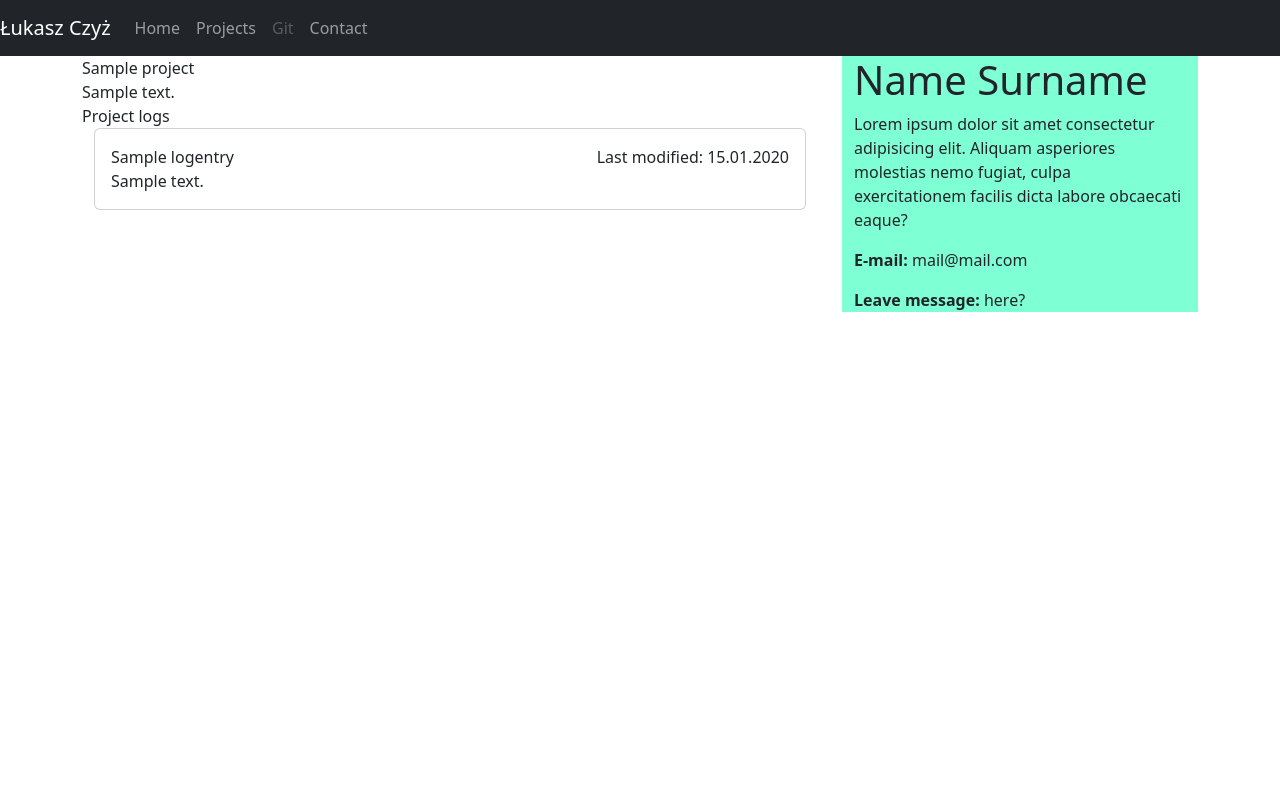
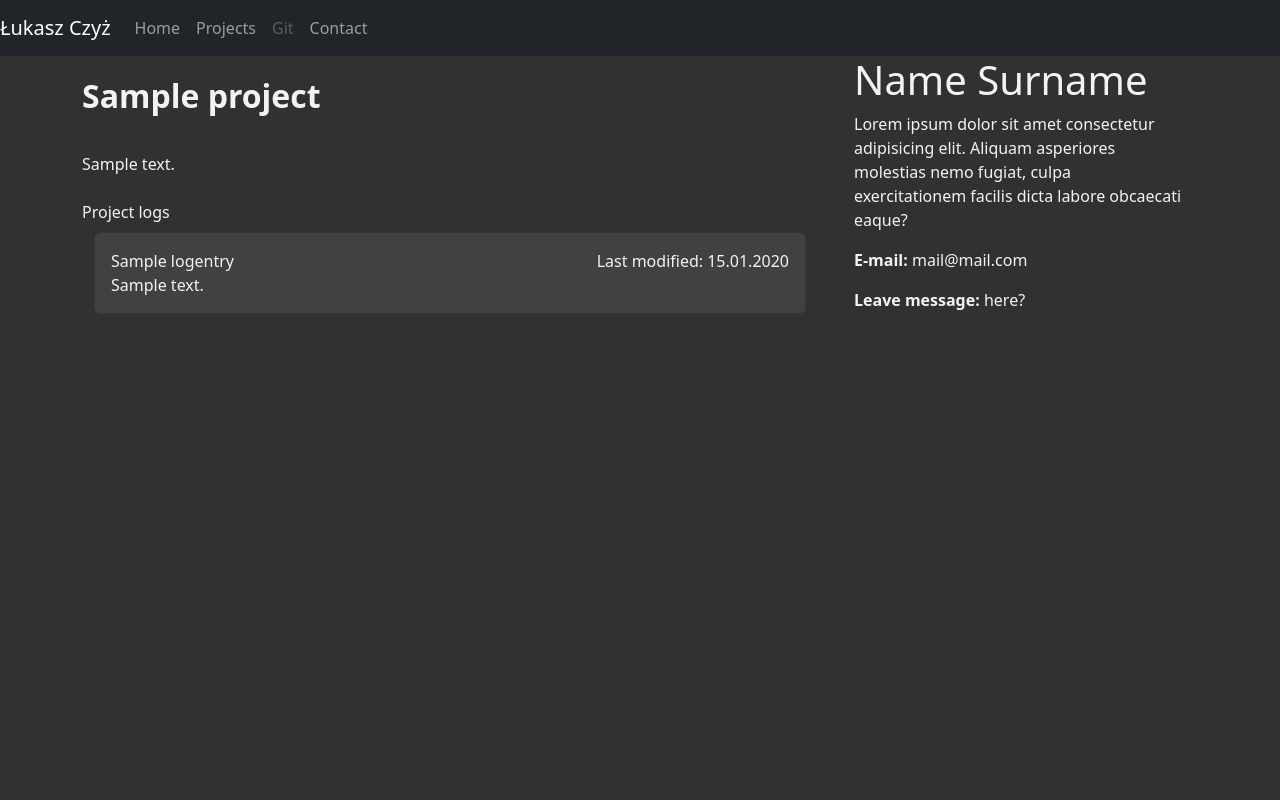
Before and after one commit to czyzlukasz/lukaszczyzdotcom, a Django app: a page that uses logbook/templates/logbook/project_detail.html in a window 1280 px wide. Run offline with Django 4.2, Linux system fonts and the light colour scheme; tables that the repository leaves empty hold one stand-in row (values such as "Sample post").

Commit message:
Unified style for logbook

```diff
--- a/landing_page/static/landing_page/style.css
+++ b/landing_page/static/landing_page/style.css
@@ -1,9 +1,4 @@
-.special {
-    color: darkorange;
-    border: 2cm;
-    border-color: aquamarine;
-    background-color: crimson;
+body {
+    background-color: rgb(49, 49, 49);
+    color: rgb(243, 243, 243);
 }
-.my-debug {
-    background-color: aquamarine;
-}
--- a/landing_page/templates/landing_page/blank_landing_page.html
+++ b/landing_page/templates/landing_page/blank_landing_page.html
@@ -1,7 +1,6 @@
 <html>
     <head>
         {% load static %}
-        <link rel="stylesheet" href="{% static 'landing_page/style.css' %}"/>
         <link
             href="https://cdn.jsdelivr.net/npm/bootstrap@5.3.0-alpha1/dist/css/bootstrap.min.css"
             rel="stylesheet"
@@ -11,7 +10,8 @@
             src="https://cdn.jsdelivr.net/npm/bootstrap@5.3.0-alpha1/dist/js/bootstrap.bundle.min.js"
             integrity="sha384-w76AqPfDkMBDXo30jS1Sgez6pr3x5MlQ1ZAGC+nuZB+EYdgRZgiwxhTBTkF7CXvN"
             crossorigin="anonymous"></script>
-    </head>
+            <link rel="stylesheet" href="{% static 'landing_page/style.css' %}"/>
+        </head>
     <body>
         <div>
             {% block navbar %}
--- /dev/null
+++ b/logbook/static/logbook/style.css
@@ -0,0 +1,20 @@
+.card {
+    background-color: rgb(65, 65, 65);
+}
+
+.project-thumbnail {
+    object-fit: scale-down;
+    max-height: 4cm;
+    max-width: 4cm;
+}
+
+.content-title {
+    font-size: xx-large;
+    font-weight: bold;
+    padding-top: 0.5em;
+    padding-bottom: 1em;
+}
+
+.content-text {
+    padding-bottom: 1em;
+}
--- a/logbook/templates/logbook/logentry_detail.html
+++ b/logbook/templates/logbook/logentry_detail.html
@@ -3,8 +3,8 @@
 {% block content %}
 
 {% load static %}
-<link rel="stylesheet" href="{% static 'logbook/log_entry_detail_style.css' %}"/>
+<link rel="stylesheet" href="{% static 'logbook/style.css' %}"/>
 
-<div>{{log_entry.entry_name}}</div>
-<div>{{log_entry.text}}</div>
+<div class='content-title'>{{log_entry.entry_name}}</div>
+<div class='content-text'>{{log_entry.text}}</div>
 {% endblock %}
--- a/logbook/templates/logbook/project_detail.html
+++ b/logbook/templates/logbook/project_detail.html
@@ -3,11 +3,11 @@
 {% block content %}
 
 {% load static %}
-<link rel="stylesheet" href="{% static 'logbook/project_detail_style.css' %}"/>
+<link rel="stylesheet" href="{% static 'logbook/style.css' %}"/>
 
-<div class="project-name"> {{project.project_name}} </div>
-<div>{{project.project_description}}</div>
-<div> Project logs</div>
+<div class='content-title'> {{project.project_name}} </div>
+<div class='content-text'>{{project.project_description}}</div>
+<div class='my-lg-2'> Project logs</div>
 {% block log_entry_list %}
 {% include 'logbook/log_entry_list.html' %}
 {% endblock %}
--- a/logbook/templates/logbook/project_list.html
+++ b/logbook/templates/logbook/project_list.html
@@ -1,5 +1,5 @@
 {% load static %}
-<link rel="stylesheet" href="{% static 'logbook/project_list_style.css' %}"/>
+<link rel="stylesheet" href="{% static 'logbook/style.css' %}"/>
 
 <div class="container">
         {% for project in projects%}
```
Also changed, not shown: logbook/static/logbook/project_list_style.css (deleted, +0 -14 lines), logbook/static/logbook/log_entry_detail_style.css (deleted), logbook/static/logbook/project_detail_style.css (deleted).
